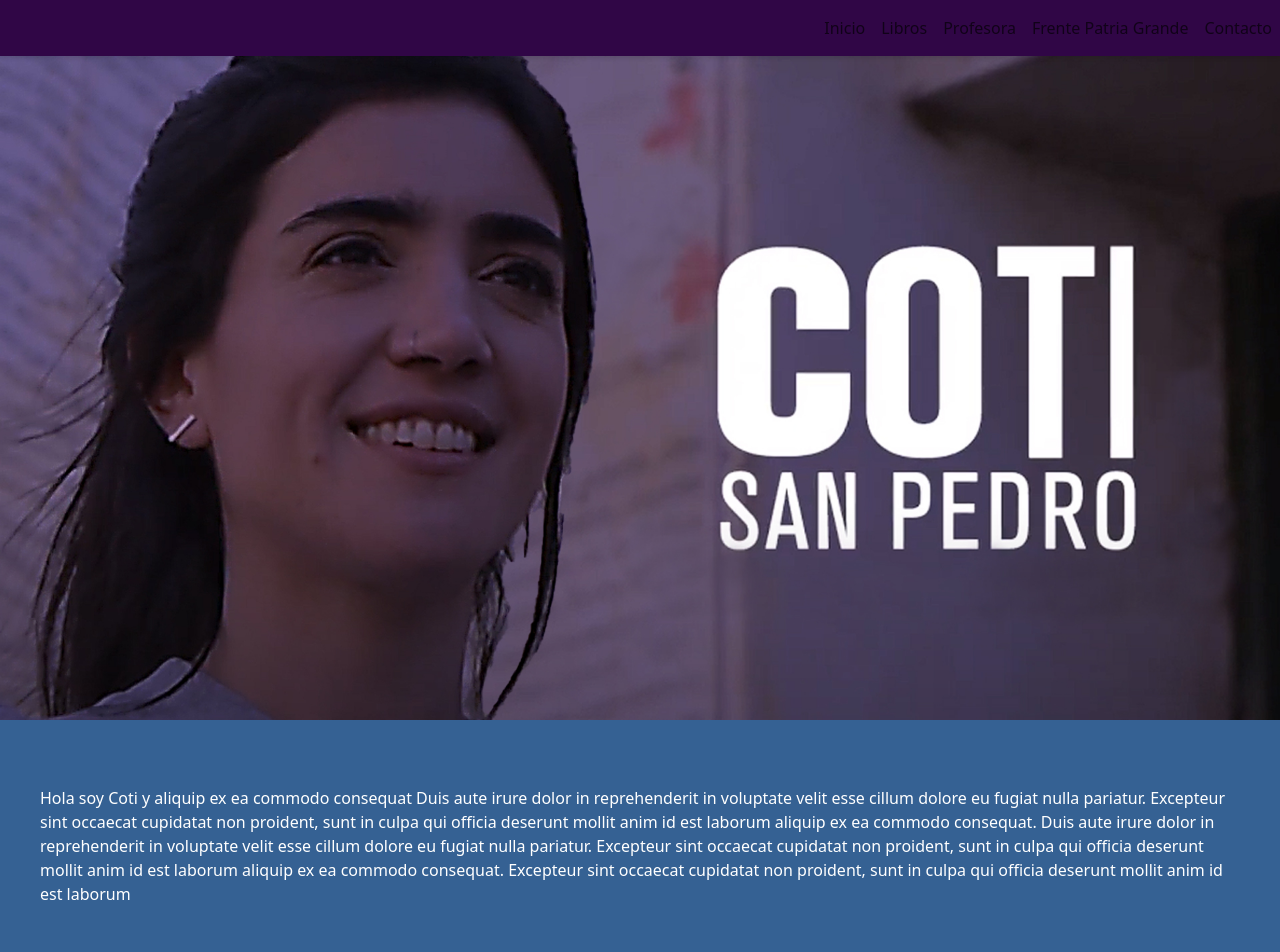
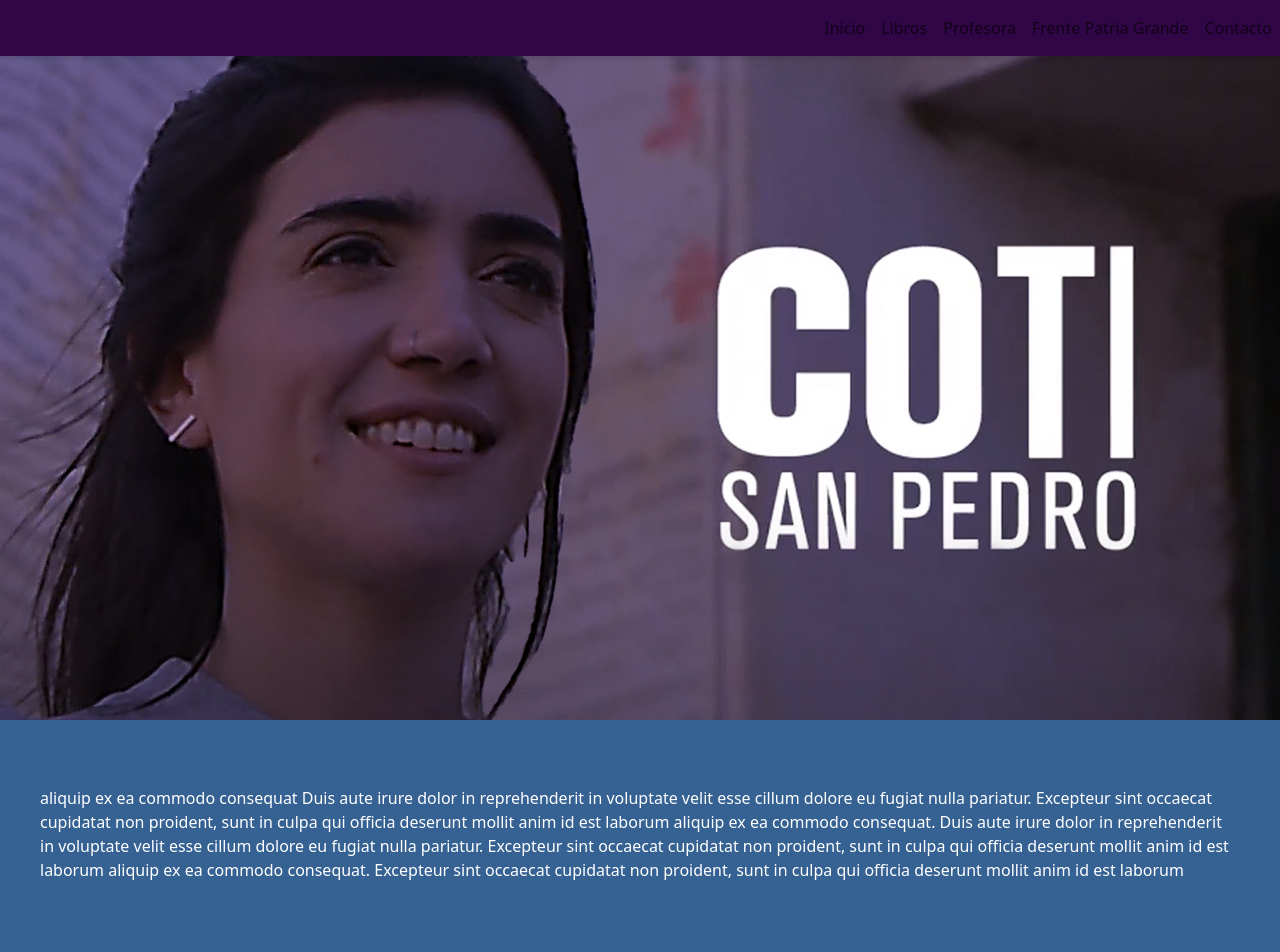
Before and after one commit to MatiasVilla91/CSP, a React (Create React App) app in the folder Documents/Coti/nombre_proyecto/: page / in a window 1280 px wide. Shown: the top 952 px of the page. Built offline with nearby package versions, Linux system fonts and the light colour scheme.

Commit message:
Update home.js

```diff
--- a/Documents/Coti/nombre_proyecto/src/componentes/home.js
+++ b/Documents/Coti/nombre_proyecto/src/componentes/home.js
@@ -14,7 +14,7 @@ function Home() {
 
 
     <img className="foto" src={coti2} alt="Constanza San Pedro sonriendo a la cámara"/>
-    <p className='texto'>Hola soy Coti y  aliquip ex ea commodo consequat
+    <p className='texto'> aliquip ex ea commodo consequat
        Duis aute irure dolor in reprehenderit in voluptate velit esse cillum dolore eu fugiat nulla pariatur.
        Excepteur sint occaecat cupidatat non proident, sunt in culpa qui officia deserunt mollit anim id est laborum
        aliquip ex ea commodo consequat.
```
